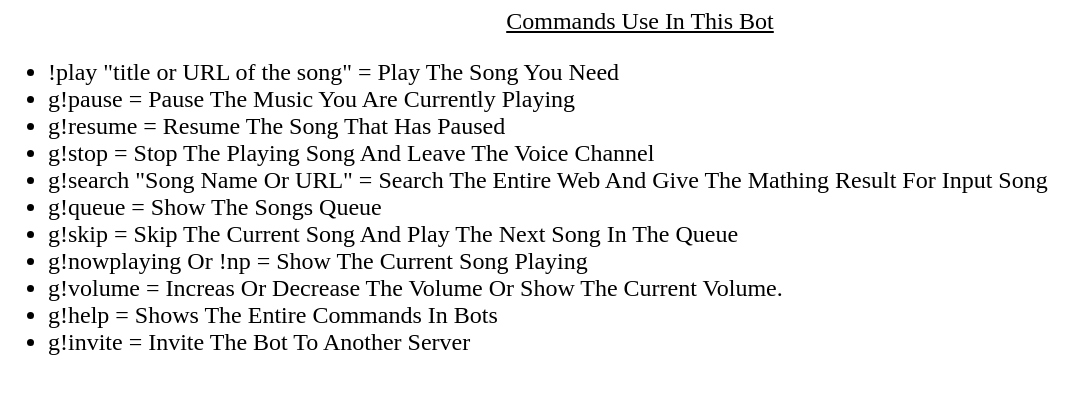
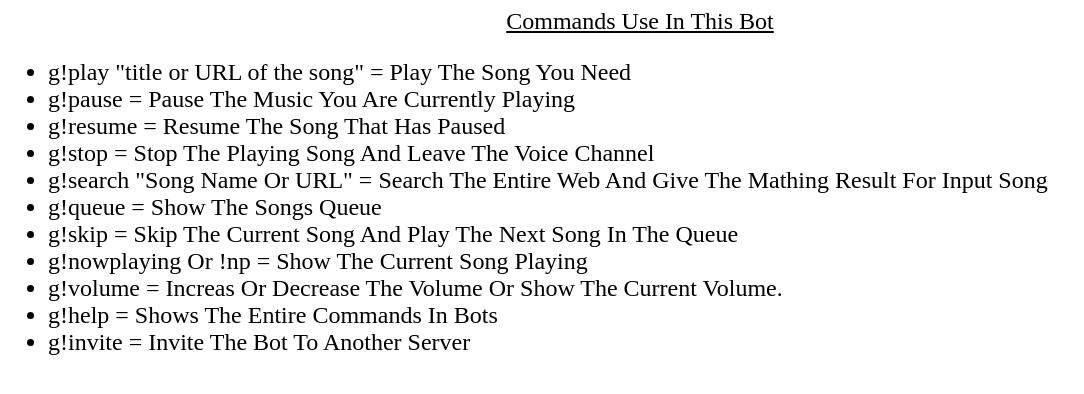
Before and after one commit to PasinduDushan/GROOVER, a plain HTML site: page index.html in a window 1280 px wide. Shown: the whole page, without its empty margins (0-1084 px from the left). Drawn offline with Linux system fonts and the light colour scheme.

Commit message:
Update index.html

```diff
--- a/index.html
+++ b/index.html
@@ -6,7 +6,7 @@
 <body>
 <font size = 5 color = "black"><center><u><p>Commands Use In This Bot</p></u></center>
 <ul>
-  <li>!play "title or URL of the song" = Play The Song You Need</li>
+  <li>g!play "title or URL of the song" = Play The Song You Need</li>
     <li>g!pause = Pause The Music You Are Currently Playing</li>
     <li>g!resume = Resume The Song That Has Paused</li>
     <li>g!stop = Stop The Playing Song And Leave The Voice Channel</li>
```
